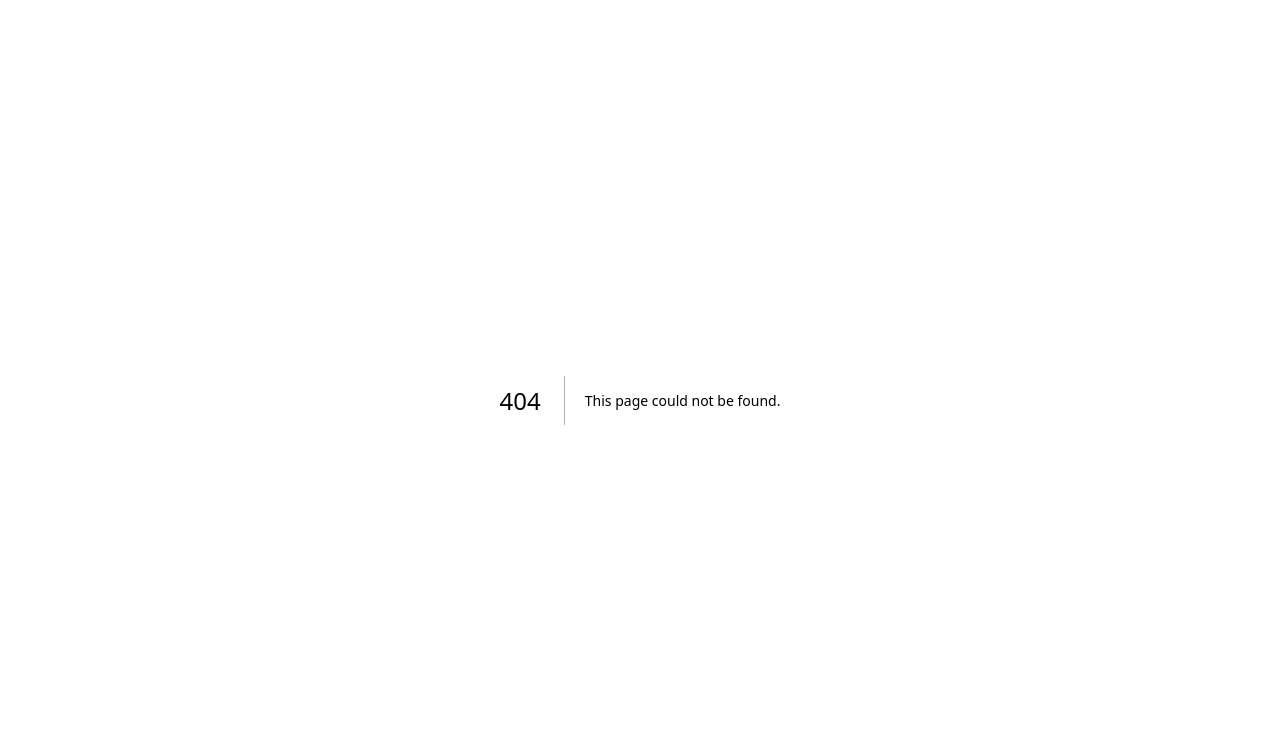
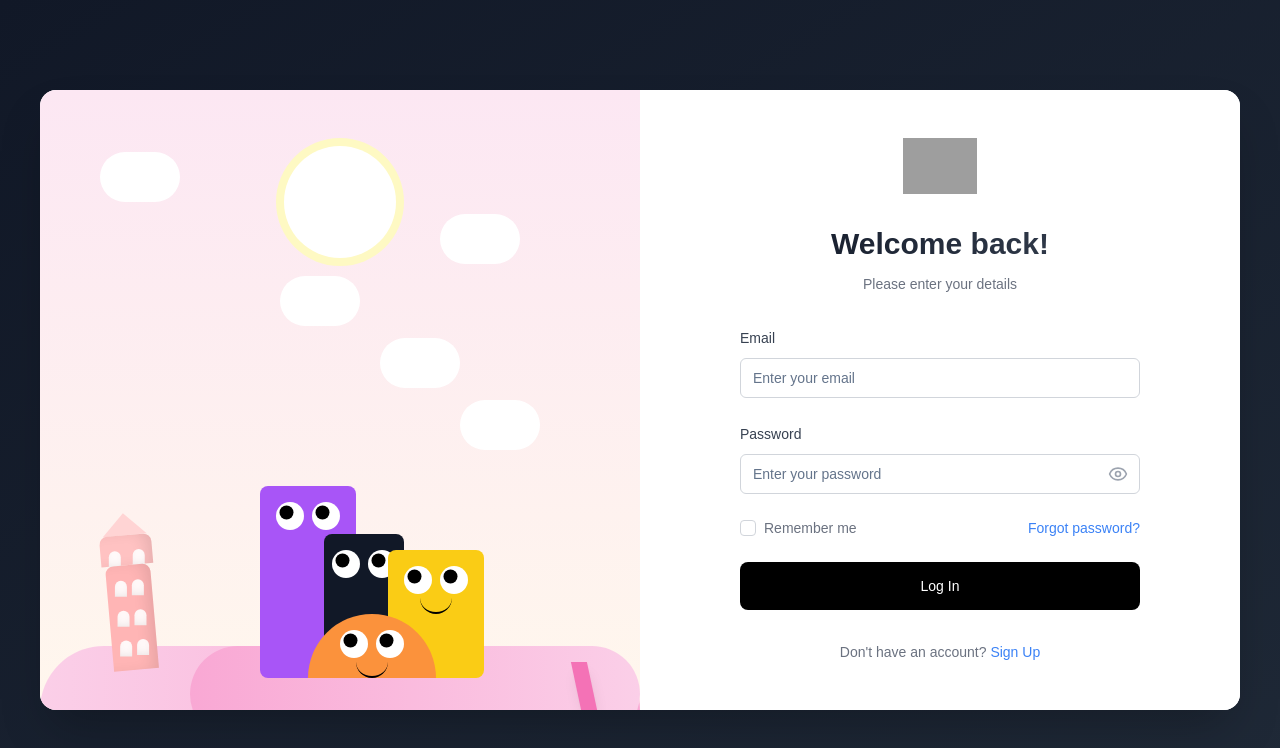
Before and after one commit to ErnestoCobos/voltaflow-front, a Next.js app: page /app/auth/login in a window 1280 px wide. Before the commit this address had no page. Shown: the top 748 px of the page. Built offline with nearby package versions, Linux system fonts and the light colour scheme; grey boxes are pictures that could not be loaded.

Commit message:
refactor(auth): update auth routes and improve styling
Updated the authentication-related routes to use '/app/auth' path for consistency. Adjusted import formatting in LoginForm to enhance code readability.

```diff
--- a/components/Auth/forget-password.tsx
+++ b/components/Auth/forget-password.tsx
@@ -172,7 +172,7 @@ export function ForgetPasswordPage() {
                         )}
 
                         <div className="text-center text-sm text-[#7F8C8D]">
-                            <Link href="/auth/login"
+                            <Link href="/app/auth/login"
                                   className="text-[#3498DB] hover:underline inline-flex items-center">
                                 <ArrowLeft className="mr-2 h-4 w-4"/>
                                 Back to Login
--- a/components/Auth/hooks/useAuthCheck.ts
+++ b/components/Auth/hooks/useAuthCheck.ts
@@ -22,12 +22,12 @@ export const useAuthCheck = () => {
                     setIsAuthenticated(true);
                 } else {
                     setIsAuthenticated(false);
-                    router.push('/login');
+                    router.push('/auth/login');
                 }
             } catch (error) {
                 console.error('Auth check failed:', error);
                 setIsAuthenticated(false);
-                router.push('/login');
+                router.push('/auth/login');
             }
         };
 
--- a/components/Auth/login/LoginForm.tsx
+++ b/components/Auth/login/LoginForm.tsx
@@ -1,14 +1,14 @@
 "use client";
 
-import React, { FC, ChangeEvent } from "react";
-import { motion } from "framer-motion";
+import React, {ChangeEvent, FC} from "react";
+import {motion} from "framer-motion";
 import Image from "next/image";
 import Link from "next/link";
-import { Eye, EyeOff } from "lucide-react";
+import {Eye, EyeOff} from "lucide-react";
 
-import { Input } from "@/components/Auth/ui/input";
-import { Checkbox } from "@/components/Auth/ui/checkbox";
-import { Button } from "@/components/Auth/ui/button";
+import {Input} from "@/components/Auth/ui/input";
+import {Checkbox} from "@/components/Auth/ui/checkbox";
+import {Button} from "@/components/Auth/ui/button";
 import LoadingAnimation from "@/components/LoadingAnimation";
 
 interface LoginFormProps {
@@ -46,8 +46,8 @@ const LoginForm: FC<LoginFormProps> = ({
                                        }) => (
     <motion.div
         className="w-full md:w-1/2 bg-white p-8 md:p-12 flex flex-col justify-center"
-    animate={isAnimating ? { x: "100%" } : { x: "0%" }}
-    transition={{ duration: 0.5 }}
+        animate={isAnimating ? {x: "100%"} : {x: "0%"}}
+        transition={{duration: 0.5}}
     >
         <div className="w-full max-w-[400px] mx-auto space-y-8 relative">
             <div className="text-center space-y-3">
@@ -103,7 +103,7 @@ const LoginForm: FC<LoginFormProps> = ({
                             onClick={() => setShowPassword(!showPassword)}
                             className="absolute right-3 top-1/2 -translate-y-1/2 text-gray-400 hover:text-gray-600 transition-colors group-hover:text-gray-500"
                         >
-              {showPassword ? <EyeOff size={20} /> : <Eye size={20} />}
+                            {showPassword ? <EyeOff size={20}/> : <Eye size={20}/>}
                         </button>
                     </div>
                 </div>
@@ -123,7 +123,7 @@ const LoginForm: FC<LoginFormProps> = ({
                         </label>
                     </div>
                     <Link
-            href="/auth/forgot-password"
+                        href="/app/auth/forgot-password"
                         className="text-sm text-blue-500 hover:text-blue-600 hover:underline transition-colors"
                     >
                         Forgot password?
@@ -142,7 +142,7 @@ const LoginForm: FC<LoginFormProps> = ({
 
                 {isPerformingLogin && (
                     <div className="absolute inset-0 flex items-center justify-center bg-white bg-opacity-50">
-            <LoadingAnimation />
+                        <LoadingAnimation/>
                     </div>
                 )}
             </form>
@@ -150,7 +150,7 @@ const LoginForm: FC<LoginFormProps> = ({
             <div className="text-center text-sm text-gray-500">
                 Don&apos;t have an account?{" "}
                 <Link
-          href="/auth/signup"
+                    href="/app/auth/signup"
                     className="text-blue-500 hover:text-blue-600 hover:underline transition-colors"
                 >
                     Sign Up
@@ -161,4 +161,4 @@ const LoginForm: FC<LoginFormProps> = ({
 );
 
 export default LoginForm;
-export type { LoginFormProps };
+export type {LoginFormProps};
--- a/components/Auth/registration-page.tsx
+++ b/components/Auth/registration-page.tsx
@@ -284,7 +284,7 @@ const RegistrationPage: FC = () => {
 
                         <div className="text-center text-sm text-[#7F8C8D]">
                             Already have an account?{" "}
-                            <Link href="/auth/login" className="text-[#3498DB] hover:underline">
+                            <Link href="/app/auth/login" className="text-[#3498DB] hover:underline">
                                 Log In
                             </Link>
                         </div>
```
Also changed, not shown: app/app/auth/forgot-password/page.tsx (renamed from app/auth/forgot-password/page.tsx), app/app/auth/login/page.tsx (renamed from app/auth/login/page.tsx), app/app/auth/signup/page.tsx (renamed from app/auth/signup/page.tsx). Lines whose indentation alone changed are shown as unchanged.
